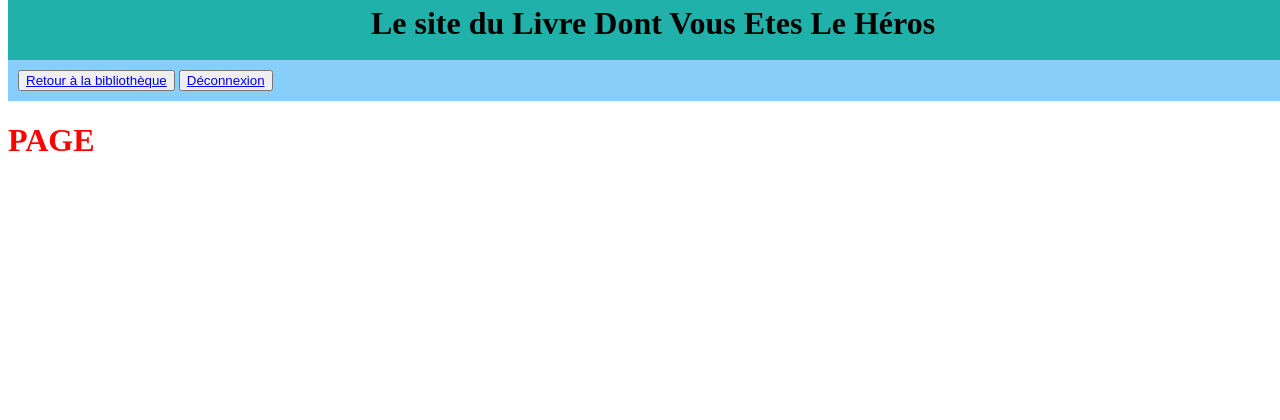
After one commit to pitchounvivi/ipi-python-project, a Flask app: page /bookstore/book/1/page in a window 1280 px wide. The commit adds this page. Shown: the top 420 px of the page. Run offline with Flask 2, Linux system fonts and the light colour scheme.

Commit message:
navigation to page.html from a book

```diff
--- a/flaskr/book.py
+++ b/flaskr/book.py
@@ -11,7 +11,7 @@ bp = Blueprint('bookstore', __name__, url_prefix='/bookstore')
 
 @bp.route('/book/<book_id>/')
 def book(book_id):
-    """Display function"""
+    """Display one book"""
     db = get_db()
     book = db.execute('SELECT * FROM book WHERE book_id = ?',(book_id,)).fetchone()
     db.commit()
@@ -19,3 +19,9 @@ def book(book_id):
         abort(404)
 
     return render_template('bookstore/book.html', book=book)
+
+
+@bp.route('/book/<book_id>/page')
+def page(book_id):
+    """Display one page"""
+    return render_template('bookstore/page.html', book=book_id)
--- a/flaskr/ldvelh.sql
+++ b/flaskr/ldvelh.sql
@@ -1,8 +1,3 @@
---
--- Fichier g�n�r� par SQLiteStudio v3.2.1 sur dim. nov. 1 10:40:51 2020
---
--- Encodage texte utilis� : System
---
 PRAGMA foreign_keys = off;
 BEGIN TRANSACTION;
 
--- a/flaskr/templates/bookstore/book.html
+++ b/flaskr/templates/bookstore/book.html
@@ -26,7 +26,7 @@
 
     <p>Souhaitez-vous commencer la lecture ?</p>
     <button class="bouton" type="button">
-        <a class="page" href="#">
+        <a class="page" href="{{ url_for('bookstore.page', book_id=book['book_id'],)}}">
             Commencer la lecture
         </a>
     </button>
--- /dev/null
+++ b/flaskr/templates/bookstore/page.html
@@ -0,0 +1,22 @@
+{% extends 'index.html' %}
+
+{% block title%}{{ book['book_title'] }}{% endblock %}
+
+{% block content %}
+{% block nav %}
+    <nav class="nav">
+        <button class="bouton" type="button">
+            <a class="bookstore" href="{{ url_for('homepage')}}">Retour à la bibliothèque</a>
+        </button>
+
+        <button class="bouton" type="button">
+            <a class="logout" href="{{ url_for('auth.logout')}}">Déconnexion</a>
+        </button>
+    </nav>
+{% endblock %}
+
+    <h1>PAGE</h1>
+
+
+
+{% endblock %}
```
